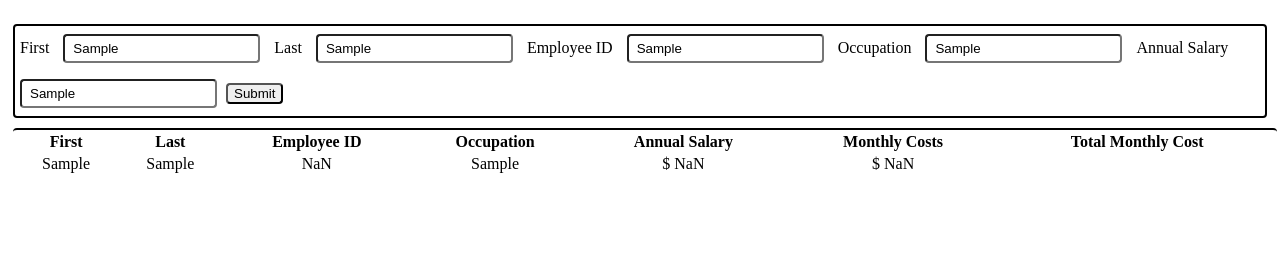
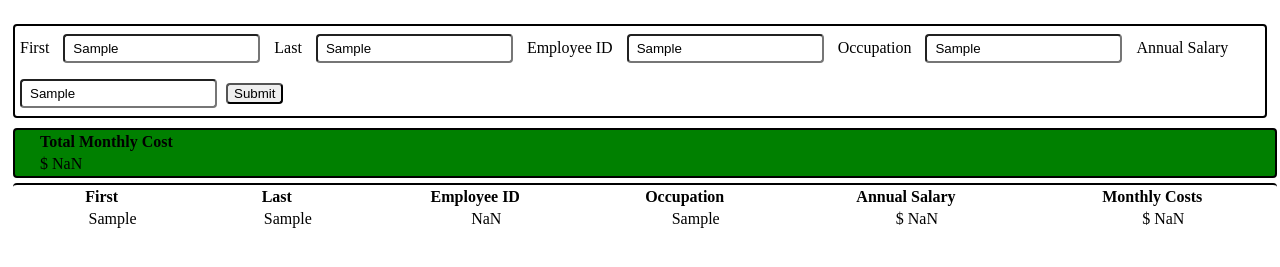
Before and after one commit to Johnshandsable/cullen-salary-calculator, a plain HTML site: page index.html in a window 1280 px wide. Both pictures are taken after typing "Sample", "Sample", "Sample", "Sample", "Sample" into the empty fields and a click on the button "Submit". Shown: the part 61-328 px from the top of the page. Drawn offline with nearby package versions, Linux system fonts and the light colour scheme.

Commit message:
added all except button to delete

```diff
--- a/index.html
+++ b/index.html
@@ -41,6 +41,17 @@
         job title,
         annual salary
     -->
+
+    <!-- Monthly Cost Info -->
+    <table class="styled-table" id="monthlyTable" >
+      <thead>
+        <tr>
+          <th id="monthlyHeader">Total Monthly Cost</th>
+        </tr>
+      </thead>
+      <tbody id="totalMonthly"></tbody>
+
+    <!-- Employee Info -->
     <table class="styled-table">
       <thead>
         <tr>
@@ -50,7 +61,6 @@
           <th>Occupation</th>
           <th>Annual Salary</th>
           <th>Monthly Costs</th>
-          <th>Total Monthly Cost</th>
         </tr>
       </thead>
       <tbody id="employeeInfo"></tbody>
--- a/scripts/script.js
+++ b/scripts/script.js
@@ -6,13 +6,13 @@ $(document).ready(function () {
   /*
   [x] A 'Submit' button should collect the form information,
   [x] store the information to calculate monthly costs,
-  [] append information to the DOM and clear the input fields.
+  [x] append information to the DOM and clear the input fields.
   [] Using the stored information, calculate monthly costs
   [] and append this to the to DOM. If the total monthly cost exceeds $20,000,
   [] add a red background color to the total monthly cost.
   */
 
-  $('#submitEmployeeForm').on('click', submitForm);
+  $('#submitEmployeeForm').on('click', submitForm); // event handler for submitButton
 });
 
 let monthlyCosts = 0;
@@ -24,7 +24,7 @@ function submitForm() {
 } // end submitForm
 
 function collectInformation() {
-  // console.log('Collecting information from the input fields');
+  // collects information from user inputs
   let annualSalary = Number($('#annualSalary').val());
   let idNumber = Number($('#idNumber').val());
   const employee = {
@@ -35,14 +35,14 @@ function collectInformation() {
     annualSalary: annualSalary,
   };
   // console.log(employee);
-  addToMonthlyCosts(annualSalary);
   employees.push(employee);
   renderEmployees();
 } // end collectInformation
 
 function addToMonthlyCosts(salary) {
-  // console.log('adding monthly costs up');
+  // adds up monthly costs
   let employeeMonthly = Math.round(salary / 12);
+  console.log(employeeMonthly);
   monthlyCosts += employeeMonthly; // salary represent annual income here
   return employeeMonthly; // return only the individual monthly income
 } // end addToMonthlyCosts
@@ -50,7 +50,10 @@ function addToMonthlyCosts(salary) {
 function renderEmployees() {
   console.log('render employees');
   let $employeeInfo = $('#employeeInfo');
-  $employeeInfo.empty();
+  $employeeInfo.empty(); // emptying out previous employee info so it doesn't get added on
+  let $monthlyCost = $('#totalMonthly');
+  $monthlyCost.empty();
+
   for (let employee of employees) {
     // Possibly add something on the table for users to delete people
     $employeeInfo.append(`
@@ -64,4 +67,16 @@ function renderEmployees() {
       </tr>
   `);
   }
+  $monthlyCost.append(`
+    <tr>
+      <td>$ ${monthlyCosts}</td>
+    </tr>
+  `);
+  if (monthlyCosts > 20000) {
+    $('#monthlyTable').css('background-color', 'red');
+  }
+} // end renderEmployees
+
+function clearInputs() {
+  console.log('clearing inputs');
 }
--- a/styles.css
+++ b/styles.css
@@ -1,6 +1,3 @@
-body {
-}
-
 button {
   border-radius: 4px;
 }
@@ -11,18 +8,6 @@ form {
   display: inline-block;
   box-sizing: border-box;
   margin: 5px;
-}
-
-.styled-table {
-  border-top: 2px solid black;
-  border-radius: 4px;
-  box-sizing: border-box;
-  margin: 5px;
-  width: 100%;
-}
-
-#employeeInfo {
-  text-align: center;
 }
 
 label {
@@ -36,3 +21,31 @@ input {
   padding: 5px 8px;
   box-sizing: border-box;
 }
+
+/* Classes */
+.styled-table {
+  border-top: 2px solid black;
+  border-radius: 4px;
+  box-sizing: border-box;
+  margin: 5px;
+  width: 100%;
+}
+
+.styled-table #monthlyHeader {
+  padding-left: 23px;
+  text-align: left;
+}
+
+#monthlyTable {
+  border: 2px solid black;
+  background-color: green;
+}
+
+#employeeInfo {
+  text-align: center;
+}
+
+#totalMonthly tr,
+td {
+  padding-left: 23px;
+}
```
